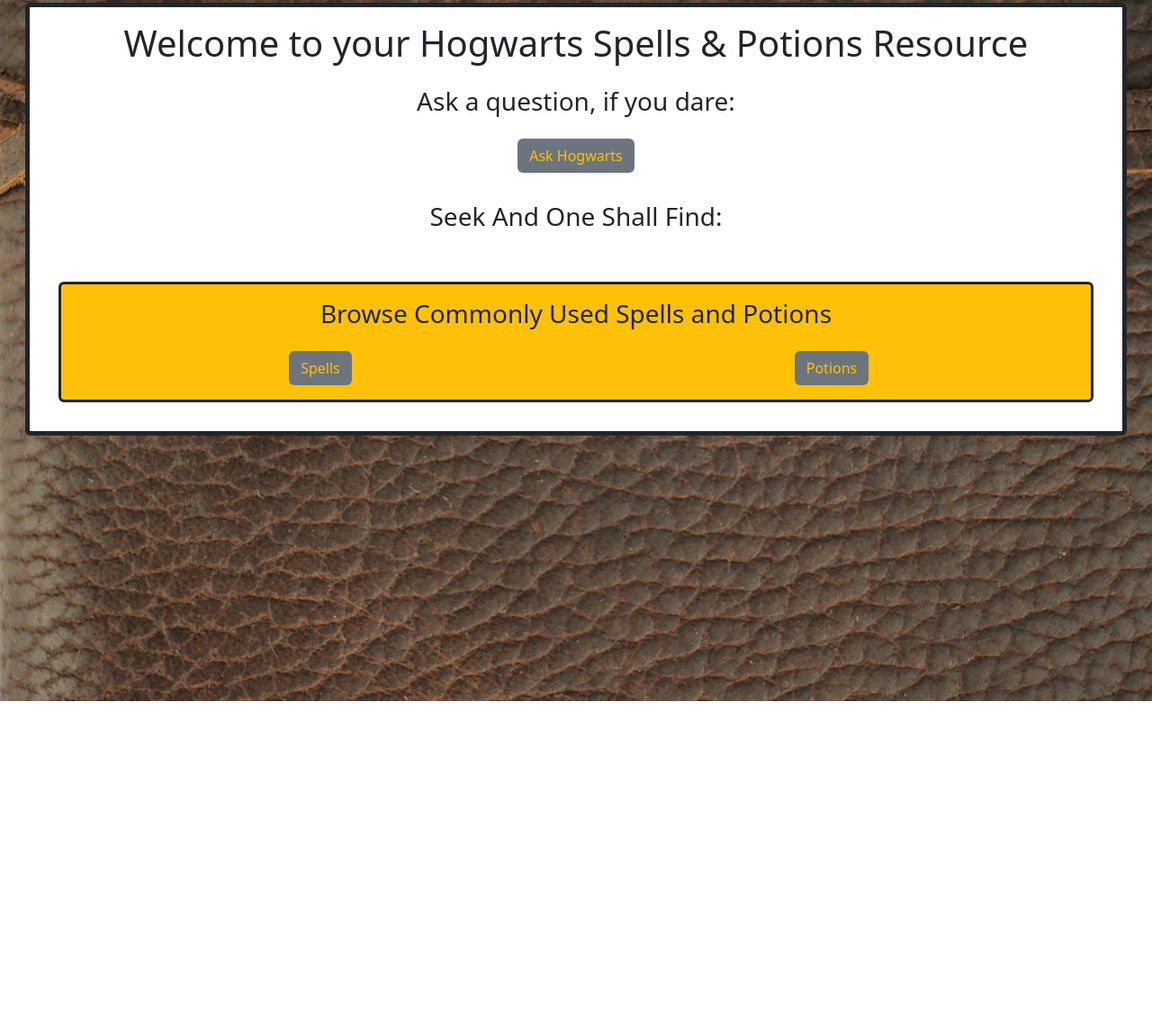
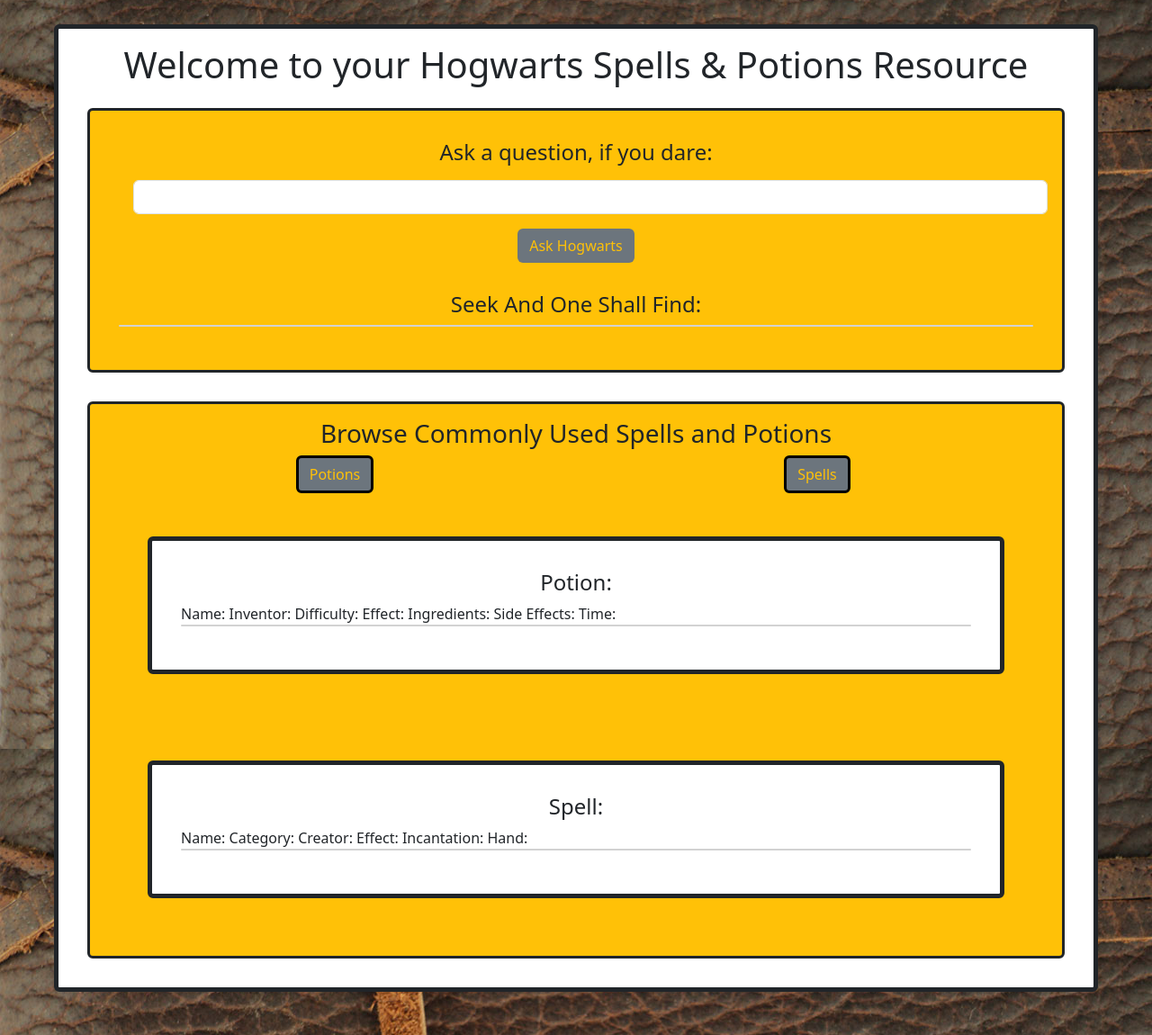
Before and after one commit to TyQuincia-Oby/capstone-project, a plain HTML site: page index.html in a window 1280 px wide. Shown: the part 21-1171 px from the top of the page at 90% size. Before the commit the page ends 800 px from the top, so only its background shows below. Drawn offline with nearby package versions, Linux system fonts and the light colour scheme; a script that the page names is missing.

Commit message:
style: added cards for potions and spells with attributes and added comments for navigating html page

```diff
--- a/app.js
+++ b/app.js
@@ -1 +1,19 @@
 console.log("Hello from app.js");
+setProperty("spellBtn", "border", "3px solid black");
+setProperty("potionBtn", "border", "3px solid black");
+console.log(document.getElementById("generateBtn"));
+
+onEvent("generateBtn", "click", function() {
+    console.log("Generate button clicked");
+    setText("output-display", "You generated a question!");
+});
+
+onEvent("spellBtn", "click", function() {
+    console.log("Spell button clicked");
+
+});
+
+onEvent("potionBtn", "click", function() {
+    console.log("Potion button clicked");
+
+});
--- a/index.html
+++ b/index.html
@@ -8,28 +8,88 @@
     <script src="https://cdn.jsdelivr.net/npm/bootstrap@5.3.3/dist/js/bootstrap.bundle.min.js"></script>
     <link rel="stylesheet" href="style.css">
 </head>
-<body class="container-fluid mt-4">
-    <div class="card border-dark border-5 m-3 p-3">
-    <h1 class="text-center">Welcome to your Hogwarts Spells & Potions Resource</h1>
-        <div class="card-body text-center">
-            <h3 class="card-title">Ask a question, if you dare:</h3>
-            <pre id="user-Prompt" class="text"></pre>
-            <button id="generateBtn" class="btn bg-secondary text-warning">Ask Hogwarts</button>
+<body class="container-fluid mt-5">
+
+    <!-- Main Card Container Start-->
+    <div class="card border-dark border-5 m-5 p-3">
+
+        <!-- Header -->
+        <h1 id="header" class="text-center">Welcome to your Hogwarts Spells & Potions Resource</h1>
+
+        <!-- Div for user input and output-display-->
+        <div class ="card bg-warning border-3 border-dark m-3 p-3">
+            <!-- User Input Section For Asking Question In AI -->
+            <div class="card-body text-center">
+                <h4 class="card-title">Ask a question, if you dare:</h4>
+
+                <!-- Input box for user question -->
+                <input type="text" id="userPrompt" class="form-control m-3"></pre>
+
+                <!-- Button to generate response -->
+                <button id="generateBtn" class="btn bg-secondary text-warning">Ask Hogwarts</button>
+            </div>
+            <!-- End of Input Section-->
+
+            <!-- Output Display Section -->
+            <div class= "card-body">
+                <h4 class="card-title text-center">Seek And One Shall Find:</h4>
+
+                <!-- Output area for displaying AI response -->
+                <pre id="output-display" class="card"></pre>
+            </div>
+
+            <!-- End of Output Display Section -->
         </div>
-        <div class= card-body>
-            <h3 class="card-title text-center">Seek And One Shall Find:</h3>
-            <pre id="response" class="text"></pre>
-    </div>
+
+    <!-- Section for commonly used spells and potions -->
     <div class="card bg-warning border-3 border-dark m-3 p-3">
+
+        <!--Header-->
         <h3 class="text-center">Browse Commonly Used Spells and Potions</h3>
-        <pre id="history" class="text"></pre>
+
+        <!-- Buttons for Potions and Spells-->
         <div class="row">
             <div class="col text-center">
-                <button id="potionBtn" class="btn bg-secondary text-warning">Spells</button>
+                <button id="potionBtn" class="btn bg-secondary text-warning">Potions</button>
             </div>
             <div class="col text-center">
-                <button id="spellBtn" class="btn bg-secondary text-warning">Potions</button>
+                <button id="spellBtn" class="btn bg-secondary text-warning">Spells</button>
             </div>
+        </div>
+        <!-- End of Buttons Section -->
+
+    <!-- Display area for Potions-->
+    <div class="card border-dark border-5 m-5 p-3" id="potion-card">
+        <div class="card-body">
+            <h4 class="card-title text-center">Potion:</h4>
+            <div>
+                Name:
+                Inventor:
+                Difficulty:
+                Effect:
+                Ingredients:
+                Side Effects:
+                Time:
+            </div>
+            <pre id="potion-display" class="card"></pre>
+        </div>
+    </div>
+    <!-- Display area for Spells-->
+        <div class="card border-dark border-5 m-5 p-3" id="spell-card">
+        <div class="card-body">
+            <h4 class="card-title text-center">Spell:</h4>
+            <div>
+                Name:
+                Category:
+                Creator:
+                Effect:
+                Incantation:
+                Hand:
+            <pre id="spell-display" class="card"></pre>
+        </div>
+    </div>
+    </div>
+    <!-- Main Card Container End-->
     <script src="helpers-full.js"></script>
     <script src="secret-variables.js"></script>
     <script src="app.js"></script>
```
